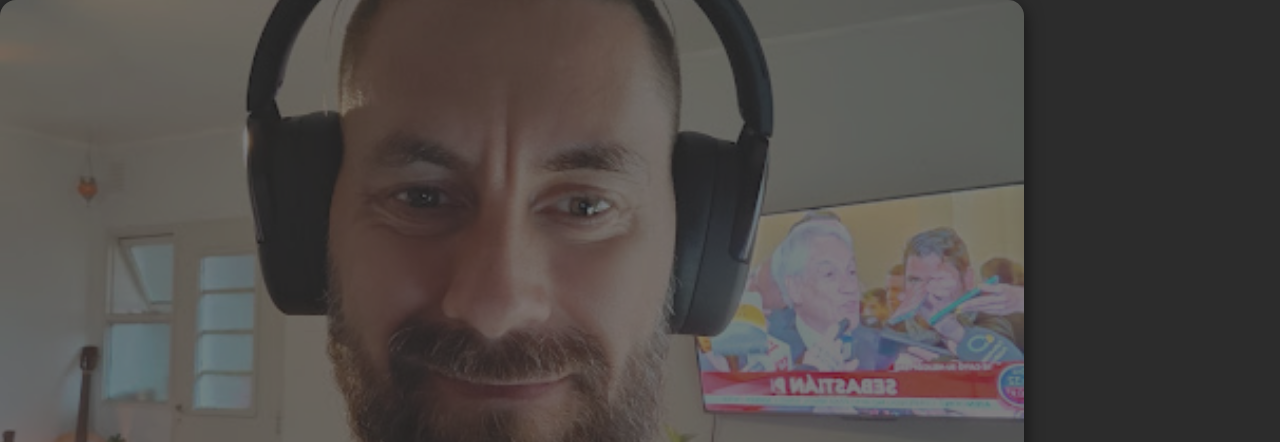
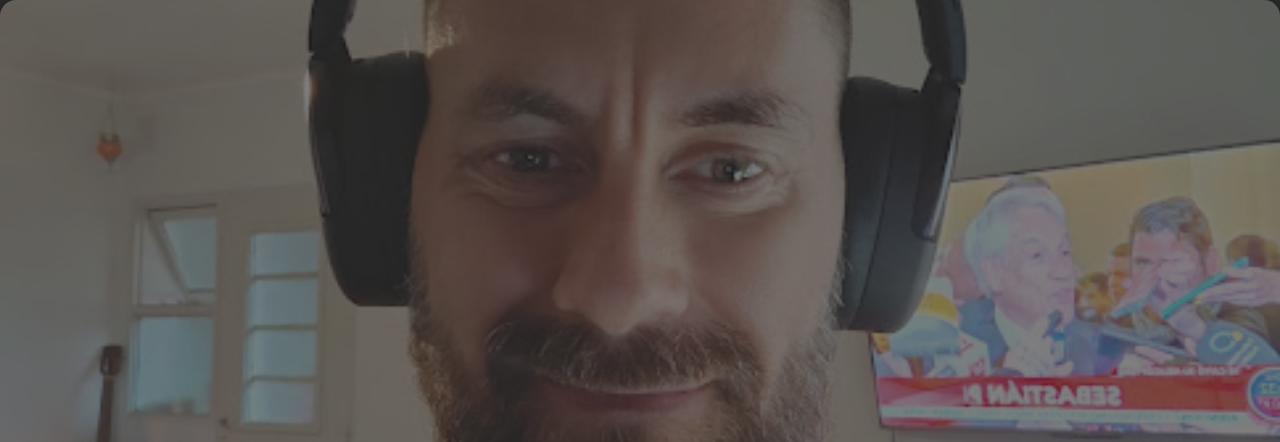
Before and after one commit to undrbug/qr_profile, a plain HTML site: page index.html in a window 1280 px wide. Shown: the top 442 px of the page. Drawn offline with Linux system fonts and the light colour scheme.

Commit message:
Adjustments to profile-name to cover 100% of the container

```diff
--- a/style/style.css
+++ b/style/style.css
@@ -23,10 +23,8 @@ body {
     align-items: center;
     position: relative;
     overflow: hidden;
-    /* width: 100vw; */
     height: 100vh;
-    width: 80%;
-    /* height: 50vh; */
+    width: 100%;
     border-radius: 16px;
     overflow: hidden;
     box-shadow: 0 5px 18px rgba(0, 0, 0, 0.6);
```
